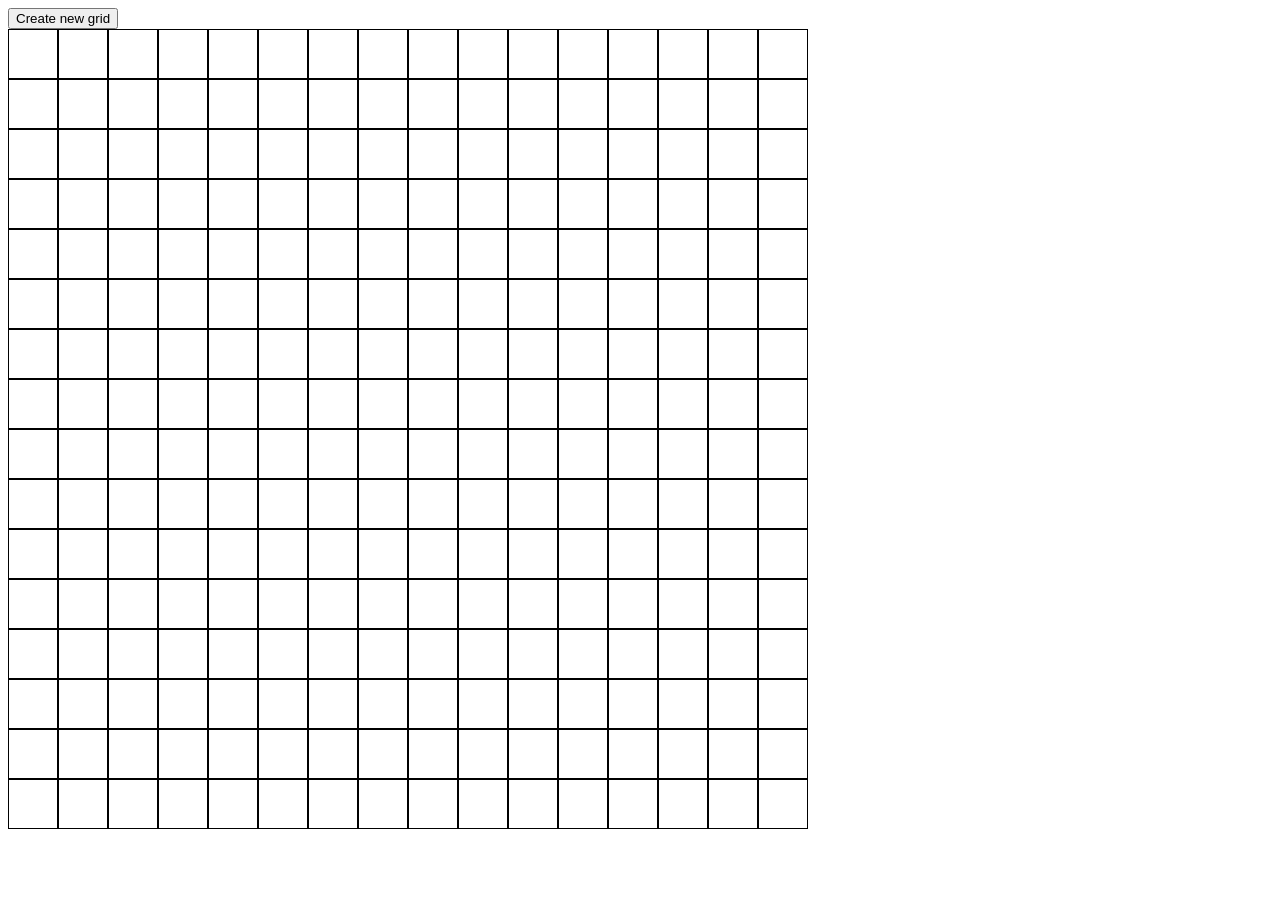
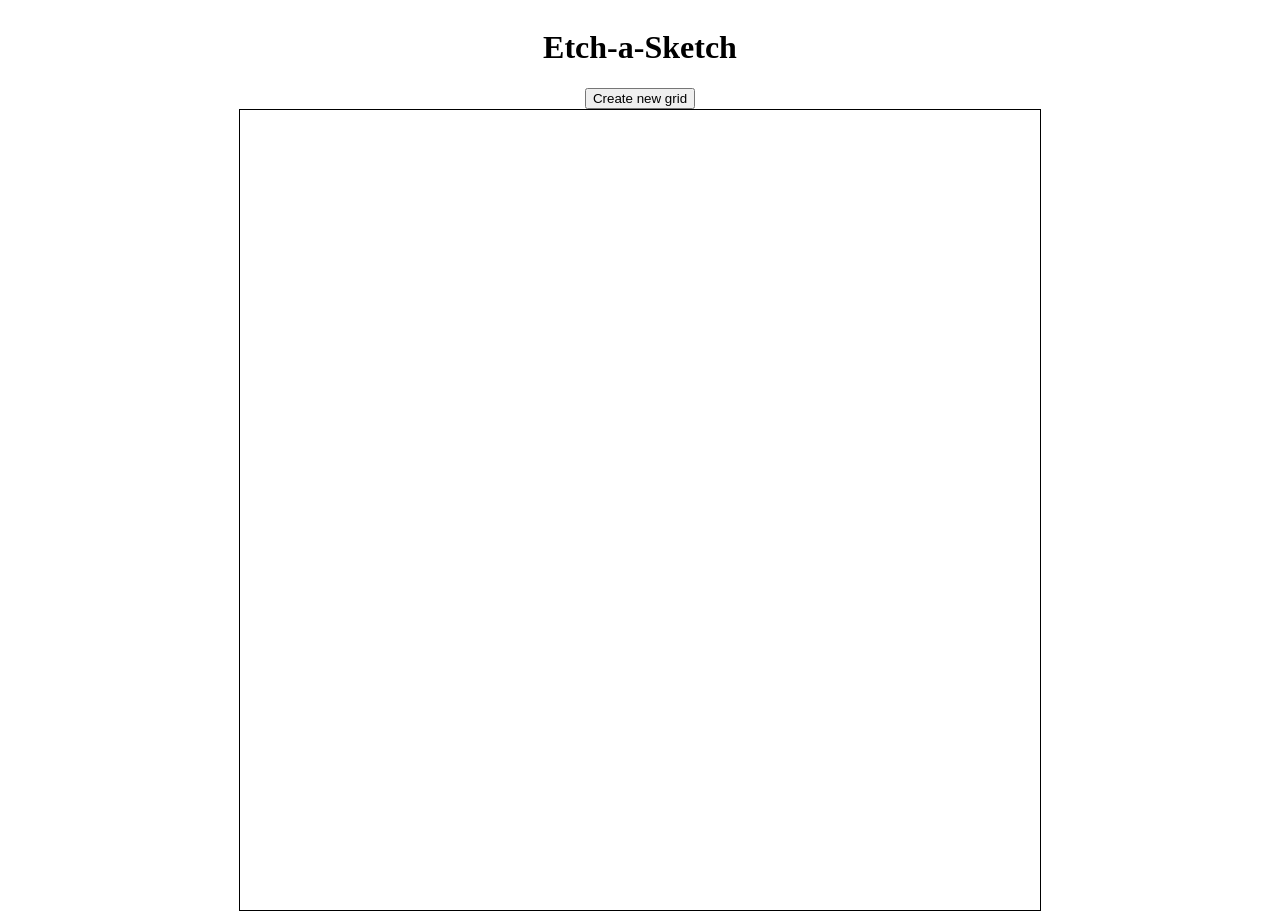
Before and after one commit to BastienVH/odin-etch-a-sketch, a plain HTML site: page index.html in a window 1280 px wide. Before the commit the page ends 837 px from the top, so only its background shows below. Drawn offline with Linux system fonts and the light colour scheme.

Commit message:
added h1 one and it of style to page

```diff
--- a/index.html
+++ b/index.html
@@ -9,6 +9,7 @@
   <title>Etch-a-Sketch</title>
 </head>
 <body>
+  <h1>Etch-a-Sketch</h1>
   <button id="btnCreate">Create new grid</button>
   <div class="container"></div>
 </body>
--- a/scripts.js
+++ b/scripts.js
@@ -12,7 +12,7 @@ function drawGrid(num) {
   for (let i = 0; i < num*num; i++) {
     box = document.createElement("div");
     box.classList.add("box");
-    box.style.cssText = "border:1px solid black"
+    // box.style.cssText = "border:1px solid black"
     container.appendChild(box);
   }
   const boxes = document.querySelectorAll("div.box");
--- a/style.css
+++ b/style.css
@@ -1,10 +1,13 @@
-html, body {
-  /* margin: 0px; */
+body {
+  display: flex;
+  flex-direction: column;
+  align-items: center;
 }
 
 .container {
   display: grid;
   width: 800px;
   height: 800px;
+  border: 1px solid black;
   /* background-color: yellow; */
 }
```
